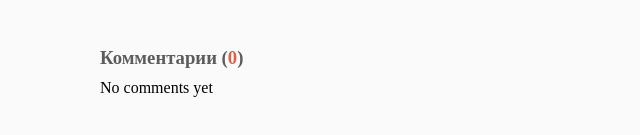
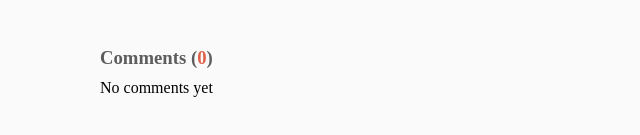
Before and after one commit to vaidich/java-script, a plain HTML site: page index.html in a window 1280 px wide. Shown: the part 293-428 px from the top of the page, 340-980 px from the left. Drawn offline with Linux system fonts and the light colour scheme.

Commit message:
Update index.html

```diff
--- a/index.html
+++ b/index.html
@@ -17,7 +17,7 @@
   </form>
 
   <section class="comments">
-    <h3>Комментарии (<span class="count-comm">0</span>)</h3>
+    <h3>Comments (<span class="count-comm">0</span>)</h3>
     <div id="comments">
       No comments yet
     </div>
```
